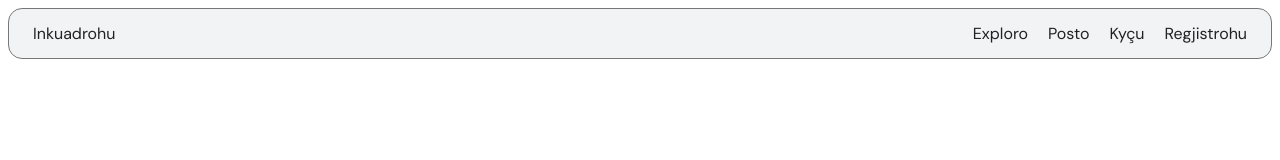
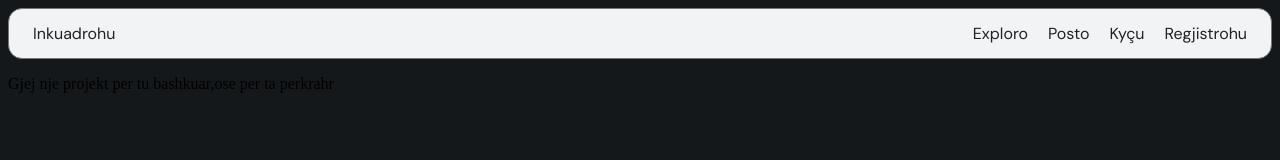
Before and after one commit to DurimArifi/Projekti, a plain HTML site: page index.html in a window 1280 px wide. Drawn offline with Linux system fonts and the light colour scheme.

Commit message:
background color

```diff
--- a/index.html
+++ b/index.html
@@ -17,5 +17,6 @@
             <a href="register.html">Regjistrohu</a>
         </nav>
     </header>
+    <p class="titulli">Gjej nje projekt per tu bashkuar,ose per ta perkrahr</p>
 </body>
 </html>
--- a/style.css
+++ b/style.css
@@ -1,3 +1,8 @@
+body {
+  background-color: #15181b;
+}
+
+
 .navbar {
     display: flex;
     justify-content: space-between;
@@ -18,3 +23,8 @@
     display: flex;
     gap: 20px;
 }
+
+.titulli {
+display: flex;
+align-items: center;
+}
```
